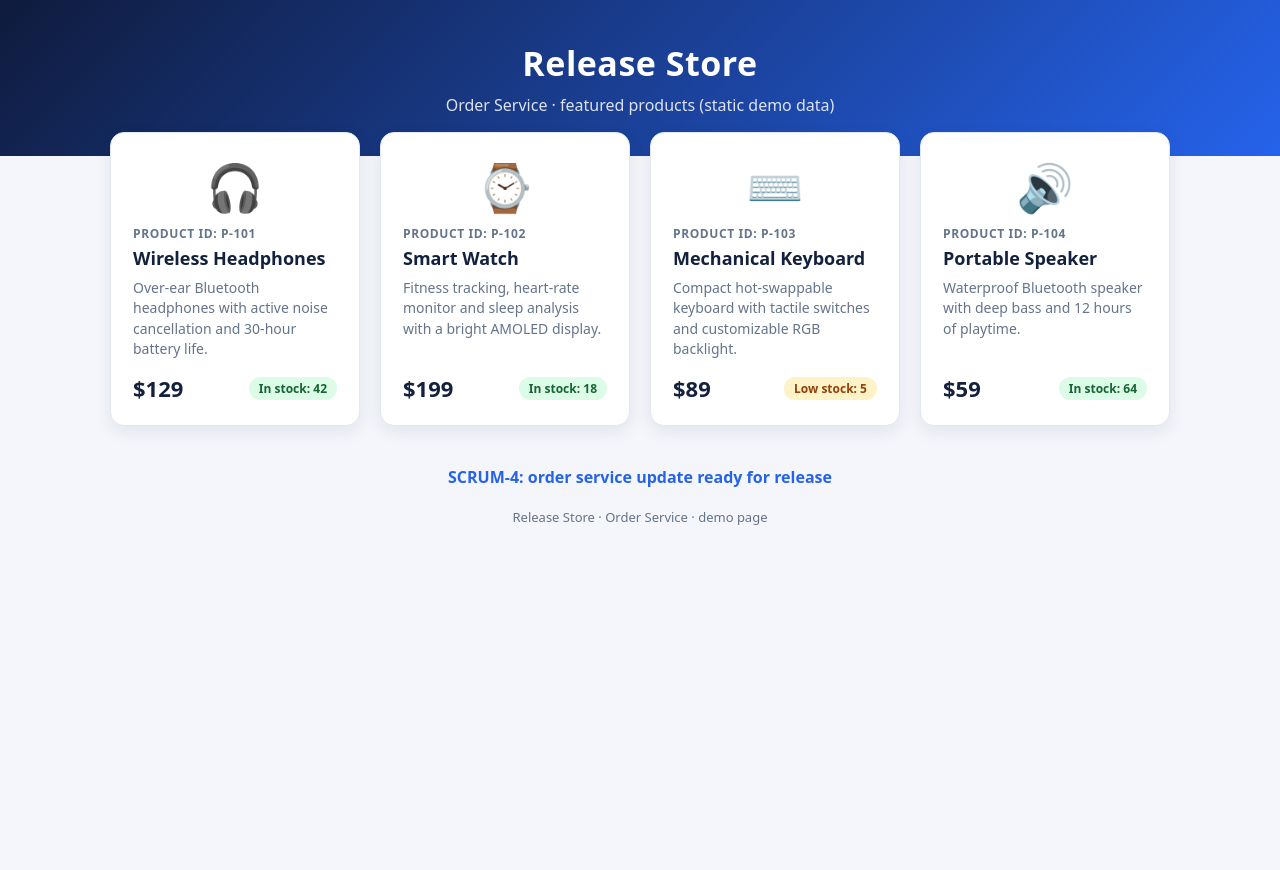
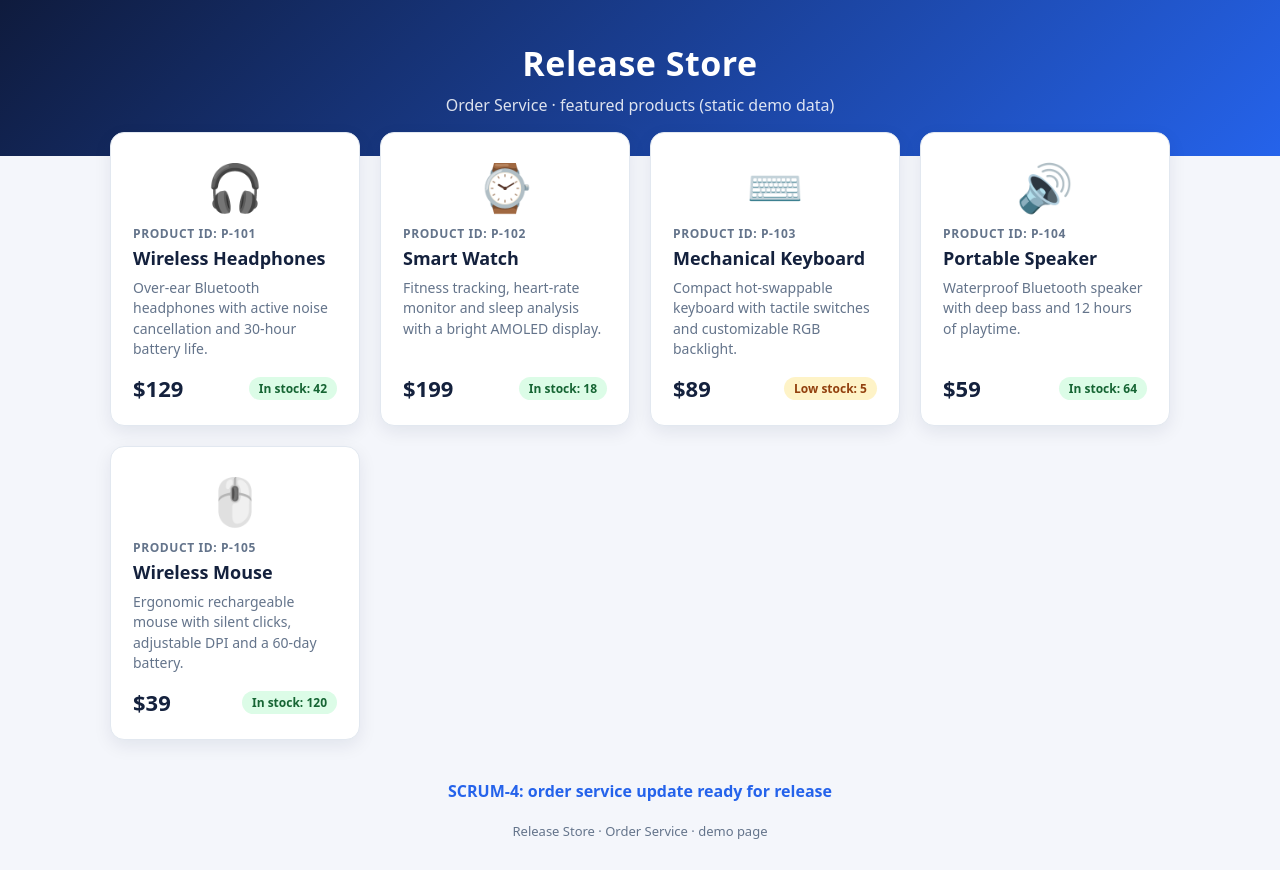
Before and after one commit to TapasDey1995/releasepilot-order-service, a plain HTML site: page index.html in a window 1280 px wide. Before the commit the page ends 800 px from the top, so only its background shows below. Drawn offline with Linux system fonts and the light colour scheme.

Commit message:
SCRUM-5: add Wireless Mouse (P-105) to the Release Store

```diff
--- a/index.html
+++ b/index.html
@@ -60,6 +60,13 @@
       <p>Waterproof Bluetooth speaker with deep bass and 12 hours of playtime.</p>
       <div class="row"><span class="price">$59</span><span class="badge in">In stock: 64</span></div>
     </article>
+    <article class="card">
+      <div class="icon">🖱️</div>
+      <span class="pid">PRODUCT ID: P-105</span>
+      <h2>Wireless Mouse</h2>
+      <p>Ergonomic rechargeable mouse with silent clicks, adjustable DPI and a 60-day battery.</p>
+      <div class="row"><span class="price">$39</span><span class="badge in">In stock: 120</span></div>
+    </article>
   </section>
 </main>
 <p style="text-align:center;color:#2563eb;font-weight:600;margin:0 0 20px">SCRUM-4: order service update ready for release</p>
```
